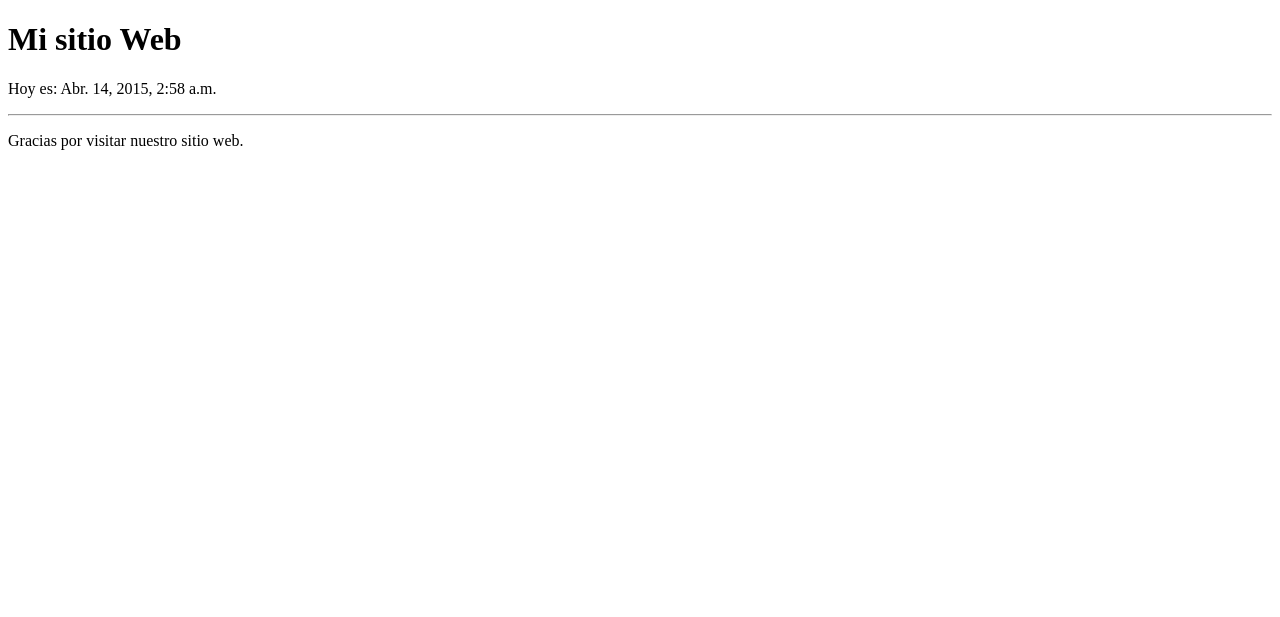
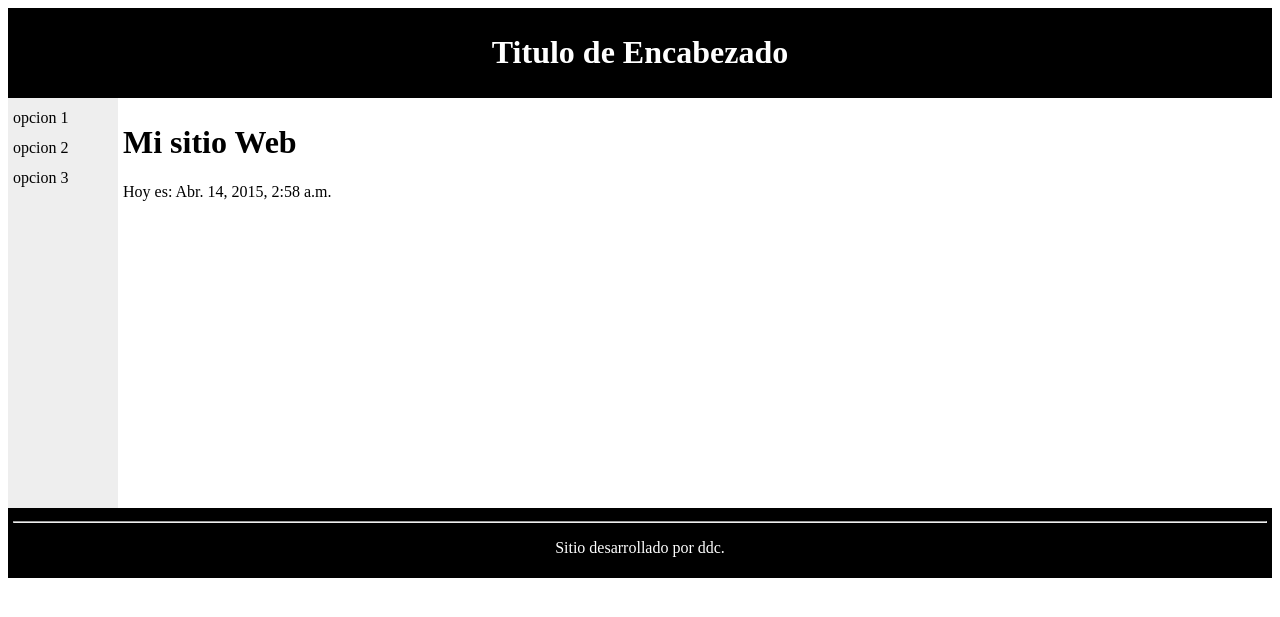
Before and after one commit to ddcsoft/sistemas, a Django app: a page that uses sistemas/templates/base.html in a window 1280 px wide. Shown: the top 617 px of the page. Run offline with Django 3.2, Linux system fonts and the light colour scheme.

Commit message:
templates

```diff
--- a/sistemas/templates/base.html
+++ b/sistemas/templates/base.html
@@ -1,15 +1,60 @@
-<!DOCTYPE HTML PUBLIC "//
-W3C//DTD HTML 4.01//EN">
-<html lang="es">
+<!DOCTYPE html>
+<html>
 <head>
+<style>
+#header {
+    background-color:black;
+    color:white;
+    text-align:center;
+    padding:5px;
+}
+#nav {
+    line-height:30px;
+    background-color:#eeeeee;
+    height:400px;
+    width:100px;
+    float:left;
+    padding:5px;
+}
+#section {
+    width:350px;
+    float:left;
+    padding:5px;
+}
+#footer {
+    background-color:black;
+    color:white;
+    clear:both;
+    text-align:center;
+    padding:5px;
+    height:60px;
+}
+</style>
 <title>{% block title %}{% endblock %}</title>
 </head>
+
 <body>
-<h1>Mi sitio Web</h1>
-{% block content %}{% endblock %}
+
+<div id="header">
+<h1>Titulo de Encabezado </h1>
+</div>
+
+<div id="nav">
+opcion 1<br>
+opcion 2<br>
+opcion 3<br>
+</div>
+
+<div id="section">
+	<h1>Mi sitio Web</h1>
+	{% block content %}{% endblock %}
+</div>
+<div id="footer">
 {% block footer %}
 <hr>
-<p>Gracias por visitar nuestro sitio web.</p>
+<p>Sitio desarrollado por ddc.</p>
 {% endblock %}
+</div>
+
 </body>
 </html>
```
